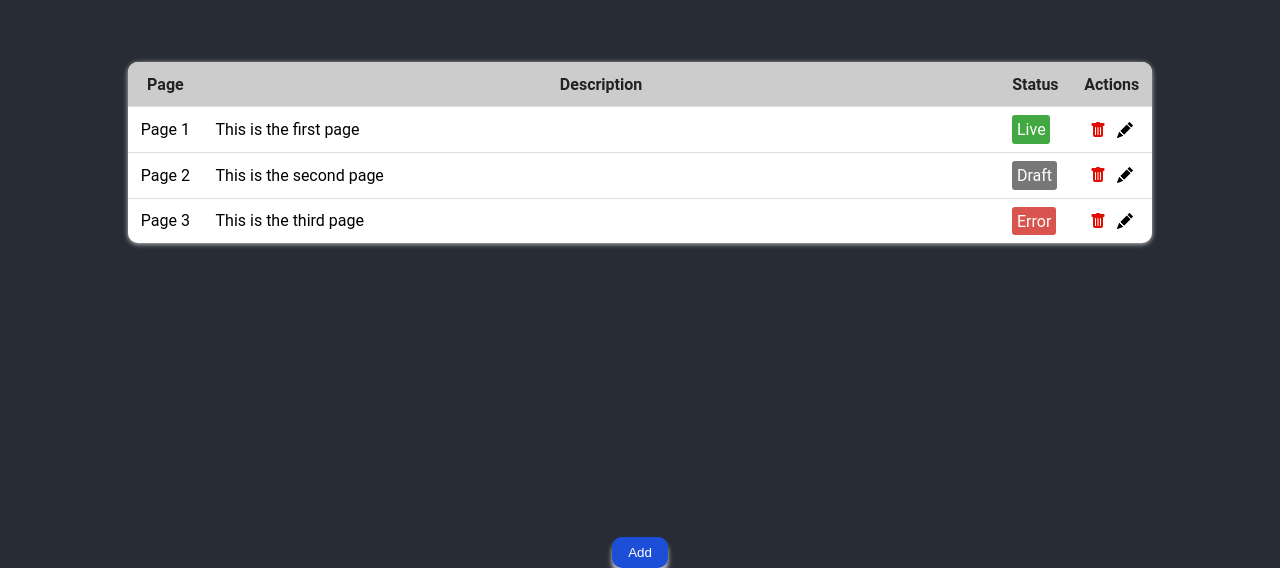
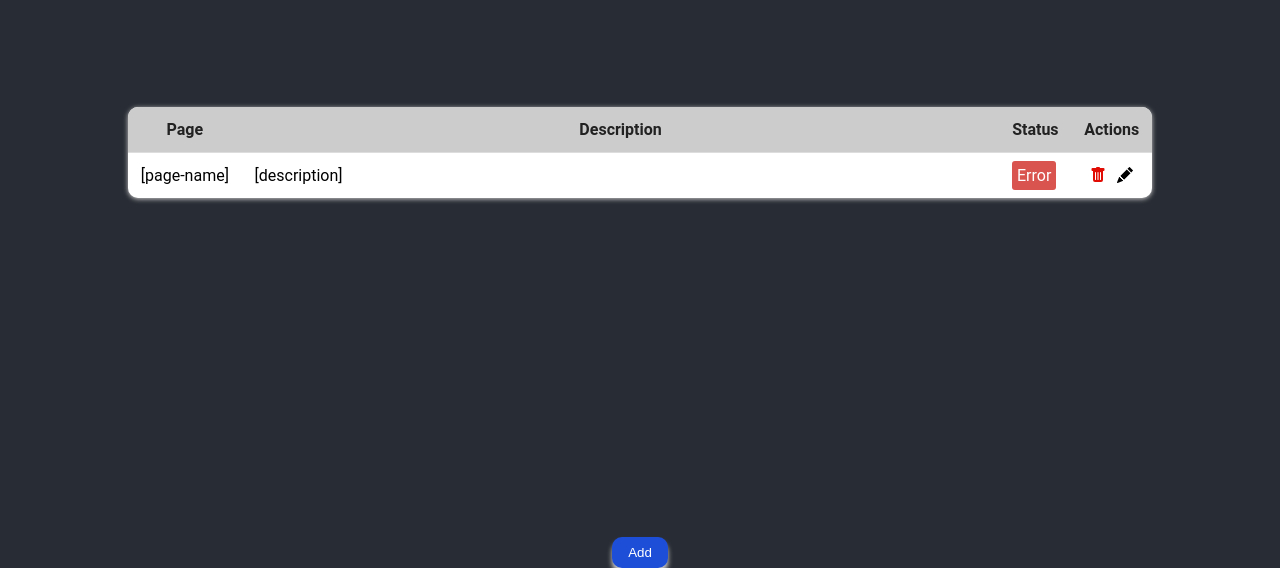
Before and after one commit to Bastyze98/To-Do-List, a React (Vite) app: page /Table in a window 1280 px wide. Shown: the part 232-800 px from the top of the page. Built offline with nearby package versions, Linux system fonts and the light colour scheme.

Commit message:
small fixes for modal

```diff
--- a/src/components/table/Modal.jsx
+++ b/src/components/table/Modal.jsx
@@ -55,7 +55,12 @@ function Modal({ closeModal, onSubmit, defaultValue }) {
         <form>
           <div className={styles["form-group"]}>
             <label htmlFor="page">Page</label>
-            <input name="page" value={formState.page} onChange={handleChange} />
+            <input
+              name="page"
+              value={formState.page}
+              onChange={handleChange}
+              autoComplete="off"
+            />
           </div>
           <div className={styles["form-group"]}>
             <label htmlFor="description">Description</label>
@@ -72,6 +77,7 @@ function Modal({ closeModal, onSubmit, defaultValue }) {
               value={formState.status}
               onChange={handleChange}
             >
+              <option />
               <option value="live">Live</option>
               <option value="draft">Draft</option>
               <option value="error">Error</option>
--- a/src/components/table/Table.jsx
+++ b/src/components/table/Table.jsx
@@ -12,9 +12,7 @@ function Table() {
   const [modalOpen, setModalOpen] = useState(false);
 
   const [rows, setRows] = useState([
-    { page: "Page 1", description: "This is the first page", status: "live" },
-    { page: "Page 2", description: "This is the second page", status: "draft" },
-    { page: "Page 3", description: "This is the third page", status: "error" },
+    { page: "[page-name]", description: "[description]", status: "error" },
   ]);
 
   const [rowToEdit, setRowToEdit] = useState(null);
```
